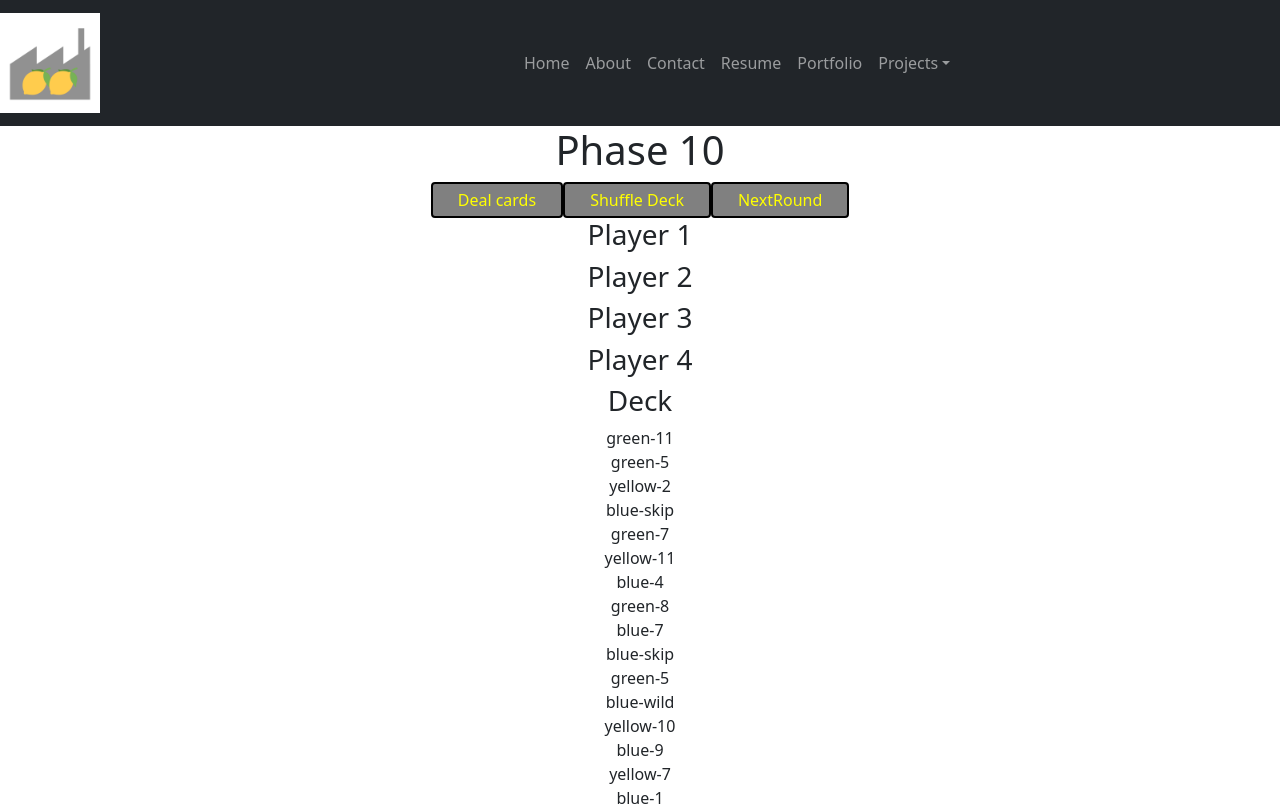
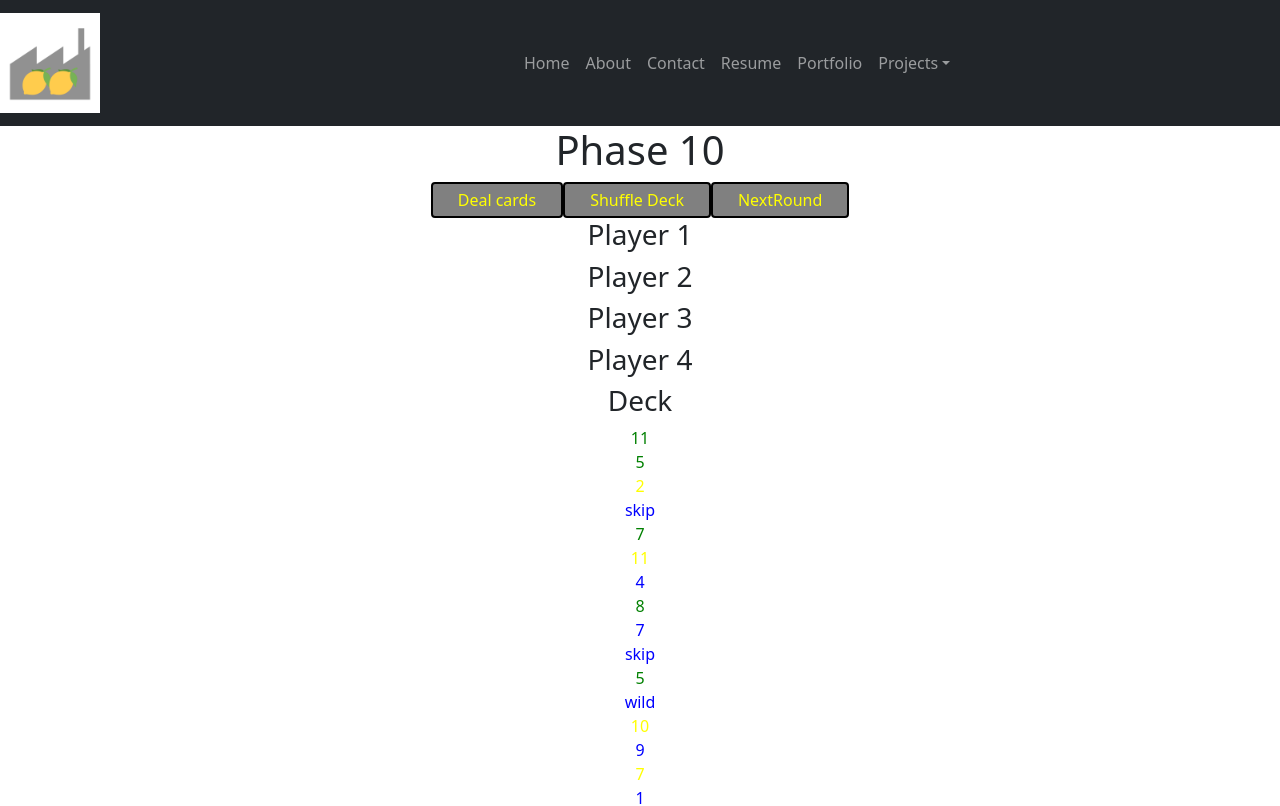
Before and after one commit to rkimpins/lemoncorp, a React (Create React App) app: page /Phase10 in a window 1280 px wide. Shown: the top 806 px of the page. Built offline with nearby package versions, Linux system fonts and the light colour scheme.

Commit message:
Update how cards are displayed

```diff
--- a/src/components/Projects/Phase10/Hand/Hand.js
+++ b/src/components/Projects/Phase10/Hand/Hand.js
@@ -4,18 +4,20 @@ import React from 'react'
 const Hand = (props) => {
 	//props.cards
 	/*
-	const hand = props.cards.map((card) => {
-			return (
-				<p>{card.name}-{card.color}</p>
-			)
-		});
+		backgroundColor: "black",
+		width:"20px",
+		height:"20px",
 	*/
 	return (
 		<React.Fragment>
 			{props.cards.map((card) => {
 				return (
-					<div key={card.id.toString() + card.color.toString() + card.number.toString()}>
-					{card.color}-{card.number}
+					<div
+						key={card.id.toString() + card.color.toString() + card.number.toString()}
+						style={{color: card.color,
+							}}
+						>
+						{card.number}
 					</div>
 				)
 			})
```
